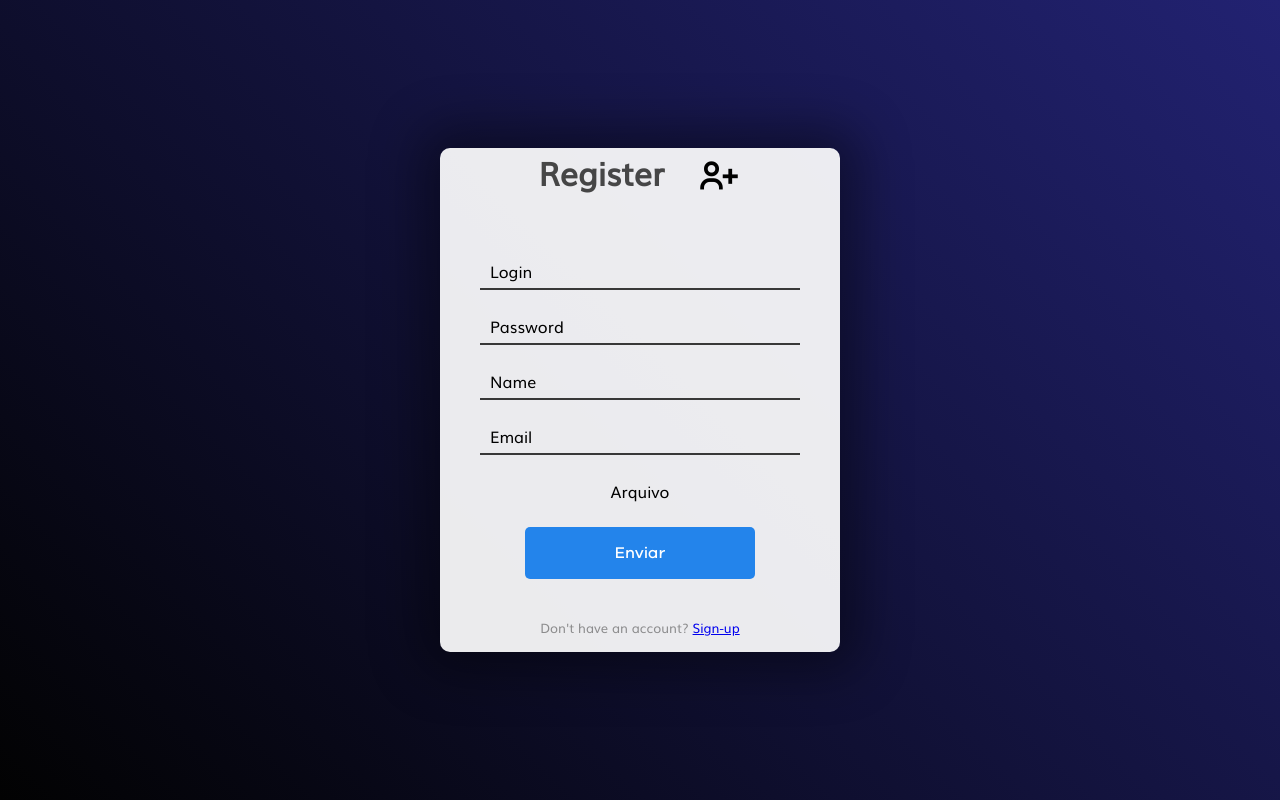
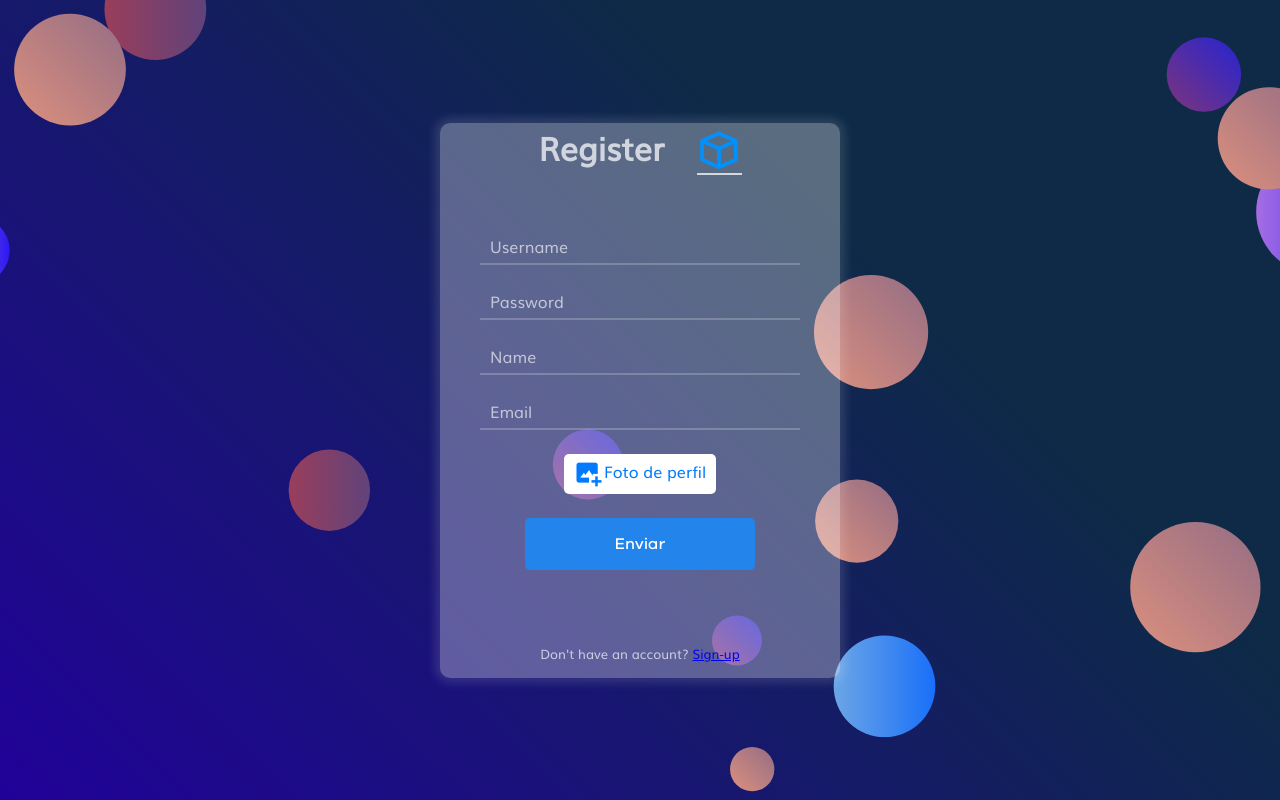
Before and after one commit to Jackson-SM/devcine, a PHP site: page /pages/register in a window 1280 px wide. Run offline with PHP 8.4, Linux system fonts and the light colour scheme.

Commit message:
Página de login e registro completas

```diff
--- /dev/null
+++ b/desktop.ini
@@ -0,0 +1,6 @@
+[ViewState]
+Mode=
+Vid=
+FolderType=Generic
+[.ShellClassInfo]
+IconResource=C:\Users\snoopyroot\Downloads\applications_folder_20377.ico,0
--- a/pages/register.php
+++ b/pages/register.php
@@ -24,28 +24,33 @@
     <div class="center">
       <div class="title">
         <h1>Register</h1>
-        <i class='bx bx-user-plus'></i>
+        <i class='bx bx-cube'></i>
       </div>
       <form action="../app/user/register.php" method="POST" enctype="multipart/form-data" autocomplete="off">
         <div class="input_content">
           <input type="text" name="login" required>
-          <label for="login">Login</label>
+          <span></span>
+          <label for="login">Username</label>
         </div>
         <div class="input_content">
           <input type="password" name="password" required>
+          <span></span>
           <label for="password">Password</label>
         </div>
         <div class="input_content">
           <input type="text" name="name" required>
+          <span></span>
           <label for="name">Name</label>
         </div>
         <div class="input_content">
           <input type="email" name="email" required>
+          <span></span>
           <label for="email">Email</label>
         </div>
         <div class="input_file">
           <input type="file" name="file" id="file" accept="image/*">
-          <label for="file">Arquivo</label>
+          <label for="file"><i class='bx bxs-image-add'></i><span>Foto de perfil</span></label>
+          <span class="archiveName" id="archiveName"></span>
         </div>
         <button type="submit" name="btn-register">Enviar</button>
         <div class="links">
@@ -54,6 +59,7 @@
       </form>
     </div>
   </div>
+  <script src="../public/js/archiveName.js"></script>
 </body>
 
 </html>
--- a/public/css/index/navbar.css
+++ b/public/css/index/navbar.css
@@ -204,13 +204,13 @@ label #btn:hover {
       width: 100%;
       background: #ffffffe7;
       position: absolute;
-      transform: translateY(100%);
+      transform: translateY(0);
+      top: 100%;
       left: 0;
     }
     .submenu.open {
       opacity: 1;
       pointer-events: auto;
-      height: 100%;
     }
     .navbar-responsive .user .menu .submenu ul {
       display: grid;
--- a/public/css/user/login-register.css
+++ b/public/css/user/login-register.css
@@ -1,5 +1,9 @@
 body {
   font-family: 'Muli', sans-serif;
+  background-image: url('../../img/background/login-register.svg  ');
+  background-size: cover;
+  background-repeat: no-repeat;
+  background-position: center;
 }
 
 .container {
@@ -7,11 +11,6 @@ body {
   display: flex;
   justify-content: center;
   align-items: center;
-  background: linear-gradient(45deg,rgb(2, 2, 2),rgb(34, 34, 114));
-}
-
-.center h1,h2{
-  color: rgba(0, 0, 0, 0.707);
 }
 
 .center {
@@ -20,10 +19,10 @@ body {
   justify-content: space-around;
   flex-direction: column;
   color: rgb(0, 0, 0);
-  background-color: rgba(255, 255, 255, 0.919);
   gap: 4rem;
   border-radius: 10px;
-  box-shadow: 0 0 50px 20px rgba(0, 0, 0, 0.398);
+  box-shadow: 0 0 10px 5px rgba(255, 255, 255, 0.124);
+  background-color: rgba(255, 255, 255, 0.309);
 }
 
 form {
@@ -62,6 +61,37 @@ form .input_content label {
   left: 10px;
   transition: all ease 200ms;
   top: 0;
+  color: rgba(255, 255, 255, 0.631);
+}
+
+.input_content {
+  border-bottom: 2px solid rgba(255, 255, 255, 0.207);
+}
+.input_content input {
+  border: none;
+  color: white;
+}
+
+.input_content input:focus ~ label,
+.input_content input:valid ~ label {
+  font-size: 10px;
+  transform: translateY(-10px);
+  color: rgb(0, 145, 255);
+}
+
+.input_content input ~ span {
+  width: 0;
+  background-color: rgb(0, 153, 255);
+  height:2px;
+  position: absolute;
+  left: 0;
+  top: 100%;
+  transition: all ease 300ms;
+}
+
+.input_content input:focus ~ span,
+.input_content input:valid ~ span {
+  width:100%;
 }
 
 form button {
@@ -93,7 +123,15 @@ form button:hover {
 }
 
 .links span {
-  color: rgba(65, 65, 65, 0.563);
+  color: rgba(255, 255, 255, 0.693);
+}
+
+.links {
+  padding-top: 50px;
+}
+
+.links a:visited {
+  color: rgb(237, 230, 46);
 }
 
 .center .title {
--- a/public/css/user/register.css
+++ b/public/css/user/register.css
@@ -1,15 +1,48 @@
-form .input_content input {
-  border-bottom: 2px solid rgb(56, 56, 56);
+.title {
+  color: rgba(255, 255, 255, 0.72);
 }
 
-form .input_content input:focus,
-form .input_content input:valid {
-  border-bottom: solid 2px rgb(47, 154, 255);
+.title i {
+  border-bottom: 2px solid rgba(255, 255, 255, 0.734);
+  color: rgb(0, 145, 255);
 }
 
-form .input_content input:focus ~ label,
-form .input_content input:valid ~ label{
-  color: rgb(47, 154, 255);
-  top: -12px;
-  font-size: 13px;
+form input {
+  color: white;
 }
+
+form .input_file {
+  display: flex;
+  flex-direction: column;
+  justify-content: center;
+  align-items: center;
+  text-align: center;
+}
+form .input_file label{
+  color: rgb(0, 123, 255);
+  background-color: white;
+  display: flex;
+  padding: 5px 10px;
+  border-radius: 5px;
+  cursor: pointer;
+  transition: all ease-in-out 200ms;
+}
+
+form .input_file label:hover {
+  color: white;
+  background-color: rgb(0, 145, 255);
+}
+
+form .input_file label > span {
+  width: 100%;
+  pointer-events: none;
+}
+
+form .input_file label:hover > span{
+  position: relative;
+  left: 0;
+}
+
+form .input_file i{
+  font-size: 30px;
+}
```
Also changed, not shown: index.php (+15 -0 lines), pages/login.php (+14 -5 lines), public/css/user/login.css (+21 -35 lines), app/user/img/38/61e6cf82d23fc.jpeg (added), public/img/background/login-register.svg (added).
